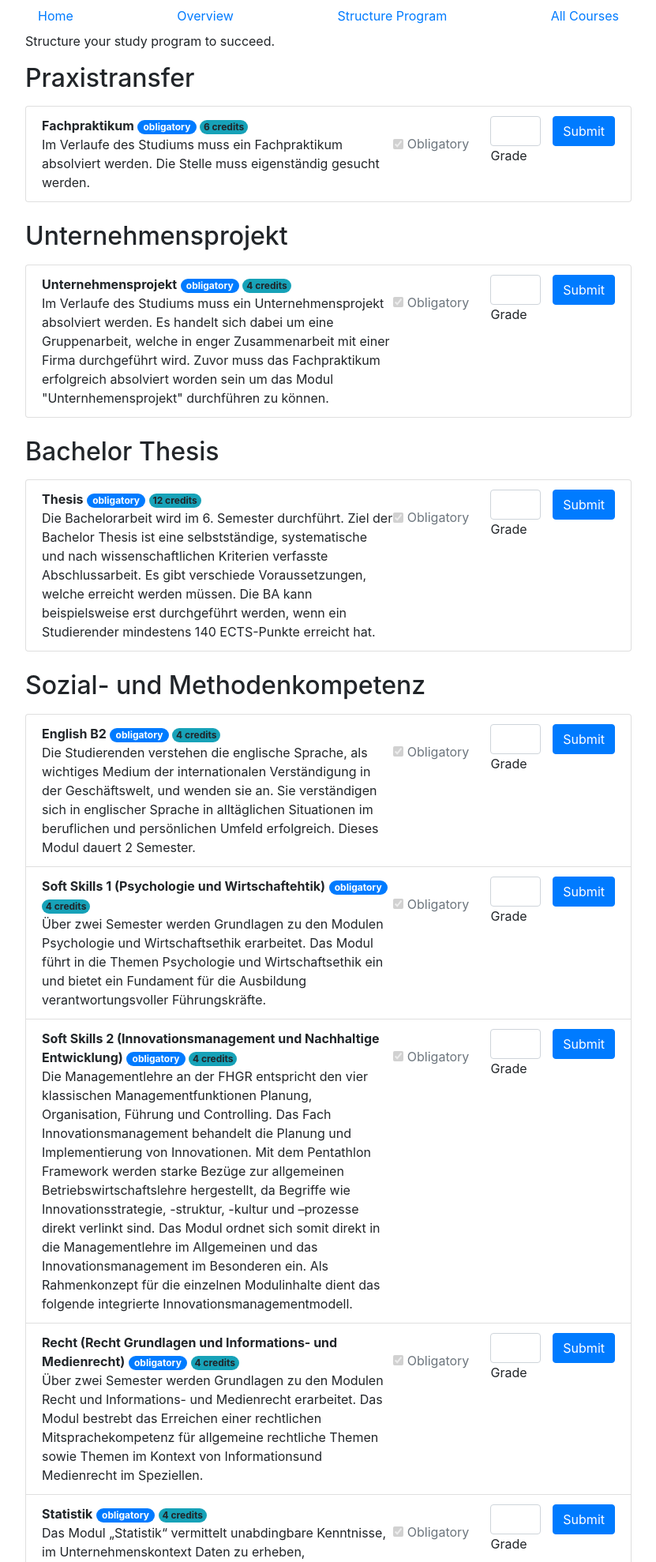
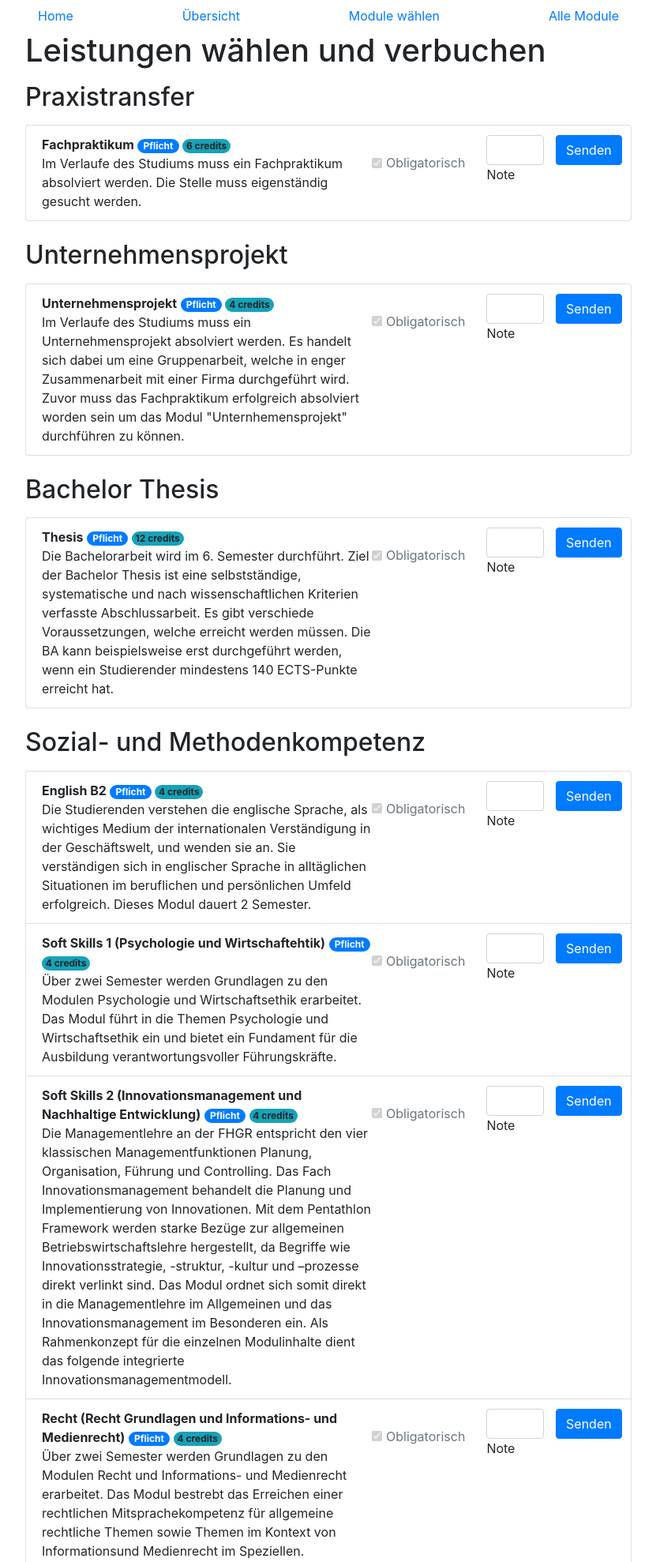
Before and after one commit to aoonsel/PROG2, a Flask app: page /structure in a window 1280 px wide. Shown: the top 1978 px of the page at 79% size, without its empty margins (224-1055 px from the left). Run offline with Flask 3, Linux system fonts and the light colour scheme; some libraries are stand-ins or nearby versions.

Commit message:
Anpassungen von Begriffen, englisch in deutsch

```diff
--- a/templates/courses.html
+++ b/templates/courses.html
@@ -11,9 +11,9 @@
       <div class="fw-bold">
           <b>{{course.name}}</b>
           {% if course.type == "obligatory" %}
-            <span class="badge badge-pill badge-primary">{{course.type}}</span>
+            <span class="badge badge-pill badge-primary">{{"Pflicht" if course.type == "obligatory" else "Wahlpflicht"}}</span>
           {% else %}
-            <span class="badge badge-pill badge-warning">{{course.type}}</span>
+            <span class="badge badge-pill badge-warning">{{"Pflicht" if course.type == "obligatory" else "Wahlpflicht"}}</span>
           {% endif %}
       </div>
       {{course.description}}
--- a/templates/navbar.html
+++ b/templates/navbar.html
@@ -1,6 +1,6 @@
 <div class="navbar">
     <a href="{{ url_for('home') }}">Home</a>
-    <a href="{{ url_for('overview') }}">Overview</a>
-    <a href="{{ url_for('structure') }}">Structure Program</a>
-    <a href="{{ url_for('courses') }}">All Courses</a>
+    <a href="{{ url_for('overview') }}">Übersicht</a>
+    <a href="{{ url_for('structure') }}">Module wählen</a>
+    <a href="{{ url_for('courses') }}">Alle Module</a>
 </div>
--- a/templates/structure.html
+++ b/templates/structure.html
@@ -2,9 +2,8 @@
 
 
 {% block content %}
-
-<p>Structure your study program to succeed.</p>
-
+<h1>Leistungen wählen und verbuchen</h1>
+<p></p>
 
 {% for category in category_courses %}
 <h2 class="mb-3">{{ category_courses[category].name }}</h2>
@@ -15,9 +14,9 @@
       <div class="fw-bold">
           <b>{{course.name}}</b>
           {% if course.type == "obligatory" %}
-            <span class="badge badge-pill badge-primary">{{course.type}}</span>
+            <span class="badge badge-pill badge-primary">Pflicht</span>
           {% else %}
-            <span class="badge badge-pill badge-warning">{{course.type}}</span>
+            <span class="badge badge-pill badge-warning">Wahl</span>
           {% endif %}
           <span class="badge bg-info rounded-pill">{{course.credits}} credits</span>
       </div>
@@ -27,25 +26,25 @@
            {% if course.type == "obligatory" %}
             <div class="form-check form-check-inline">
               <input class="form-check-input" type="checkbox" disabled checked>
-              <label class="form-check-label" for="{{course.code}}">Obligatory</label>
+              <label class="form-check-label" for="{{course.code}}">Obligatorisch</label>
             </div>
             <div class="form-outline col-sm-4" data-mdb-input-init>
               <input type="number" id="grade" class="form-control" min="1" max="6" step="0.5" name="grade" value="{{program[course.code]["grade"] if course.code in program and "grade" in program[course.code] else ""}}"/>
-              <label class="form-label" for="grade">Grade</label>
+              <label class="form-label" for="grade">Note</label>
             </div>
           {% else %}
             <div class="form-check form-check-inline">
               <input class="form-check-input" type="checkbox" id="selected" value="selected course" name="selected" {{"checked" if course.code in program}}>
-              <label class="form-check-label" for="selected">Elective</label>
+              <label class="form-check-label" for="selected">Wählbar</label>
             </div>
 
             <div class="form-outline col-sm-4" data-mdb-input-init>
               <input type="number" id="grade" class="form-control" min="1" max="6" step="0.5" name="grade" value="{{program[course.code]["grade"] if course.code in program and "grade" in program[course.code] else ""}}"/>
-              <label class="form-label" for="grade">Grade</label>
+              <label class="form-label" for="grade">Note</label>
             </div>
            {% endif %}
            <div class="ms-auto">
-              <button type="submit" class="btn btn-primary" name="course.code" value="{{course.code}}">Submit</button>
+              <button type="submit" class="btn btn-primary" name="course.code" value="{{course.code}}">Senden</button>
            </div>
        </form>
   </li>
@@ -60,24 +59,24 @@
            {% if course.type == "obligatory" %}
             <div class="form-check form-check-inline">
               <input class="form-check-input" type="checkbox" id="{{course.code}}" value="value" disabled checked>
-              <label class="form-check-label" for="{{course.code}}">Obligatory</label>
+              <label class="form-check-label" for="{{course.code}}">Obligatorisch</label>
             </div>
             <div class="form-outline col-sm-4" data-mdb-input-init>
               <input type="number" id="grade" class="form-control" min="1" max="6" step="0.5"/>
-              <label class="form-label" for="grade">Grade</label>
+              <label class="form-label" for="grade">Note</label>
             </div>
           {% else %}
             <div class="form-check form-check-inline">
               <input class="form-check-input" type="checkbox" id="{{course.code}}" value="value">
-              <label class="form-check-label" for="{{course.code}}">Elective</label>
+              <label class="form-check-label" for="{{course.code}}">Wählbar</label>
             </div>
             <div class="form-outline col-sm-4" data-mdb-input-init>
               <input type="number" id="grade" class="form-control" min="1" max="6" step="0.5"/>
-              <label class="form-label" for="grade">Grade</label>
+              <label class="form-label" for="grade">Note</label>
             </div>
            {% endif %}
            <div class="ms-auto">
-              <button type="submit" class="btn btn-primary">Submit</button>
+              <button type="submit" class="btn btn-primary">Senden</button>
            </div>
        </form>
 
--- a/templates/submit_error.html
+++ b/templates/submit_error.html
@@ -2,5 +2,5 @@
 
 {% block content %}
 <h2>Error</h2>
-<p><b>Message</b>: {{error}}</p>
+<p><b>Nachricht</b>: {{error}}</p>
 {% endblock %}
--- a/templates/submit_success.html
+++ b/templates/submit_success.html
@@ -1,10 +1,10 @@
 {% extends 'base.html' %}
 
 {% block content %}
-<h3>Success</h3>
+<h3>Erfolg!</h3>
 {% if grade is not none %}
-The course <b>{{course.name}}</b> has been submitted with the grade <b>{{grade}}</b>.
+Der Kurs <b>{{course.name}}</b> wurde hinzugefügt mit der Note <b>{{grade}}</b>.
 {% else %}
-The course <b>{{course.name}}</b> has been selected.
+Der Kurs <b>{{course.name}}</b> wurde ausgewählt.
 {% endif %}
 {% endblock %}
```
Also changed, not shown: templates/index.html (+13 -14 lines), templates/overview.html (+10 -10 lines).
